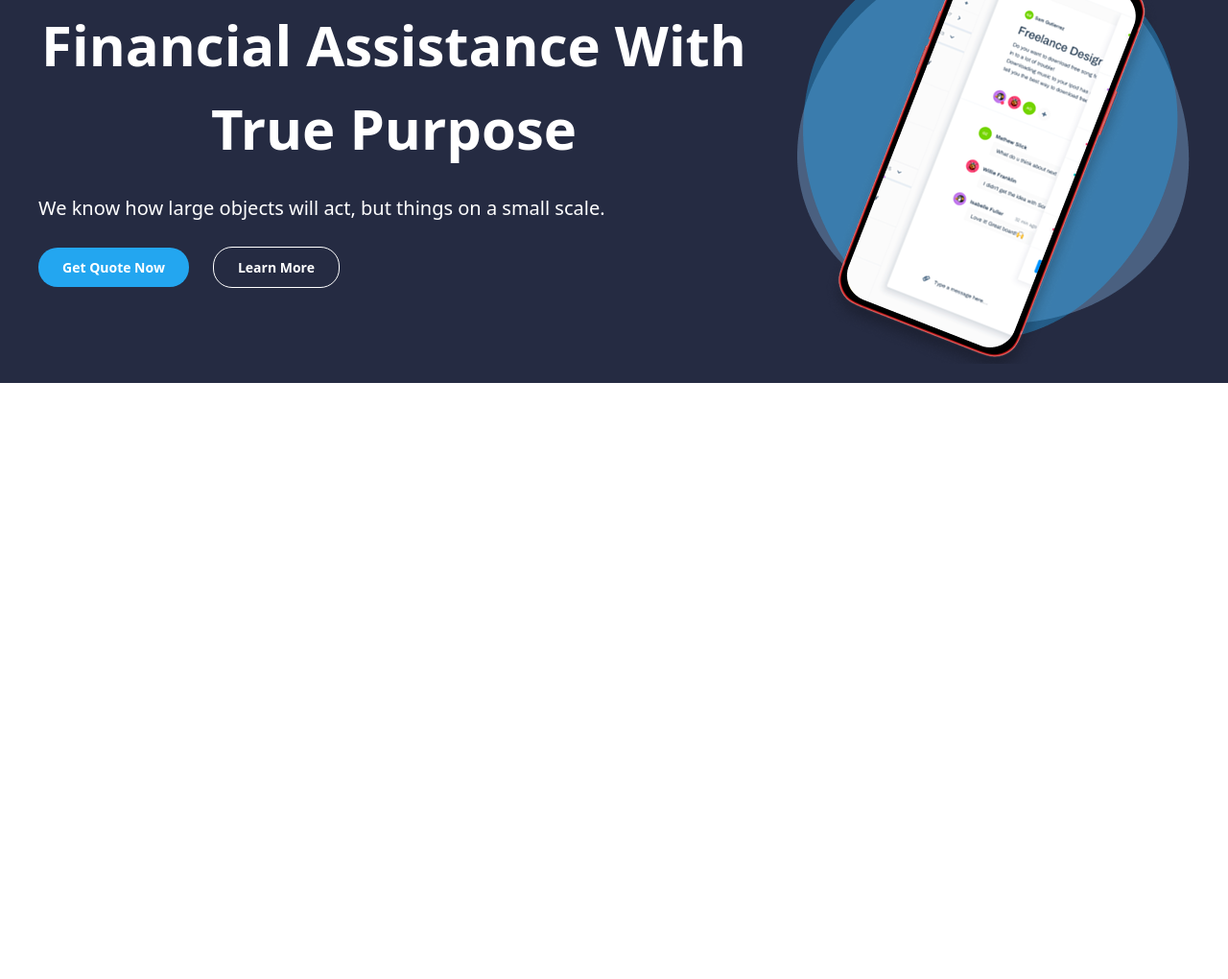
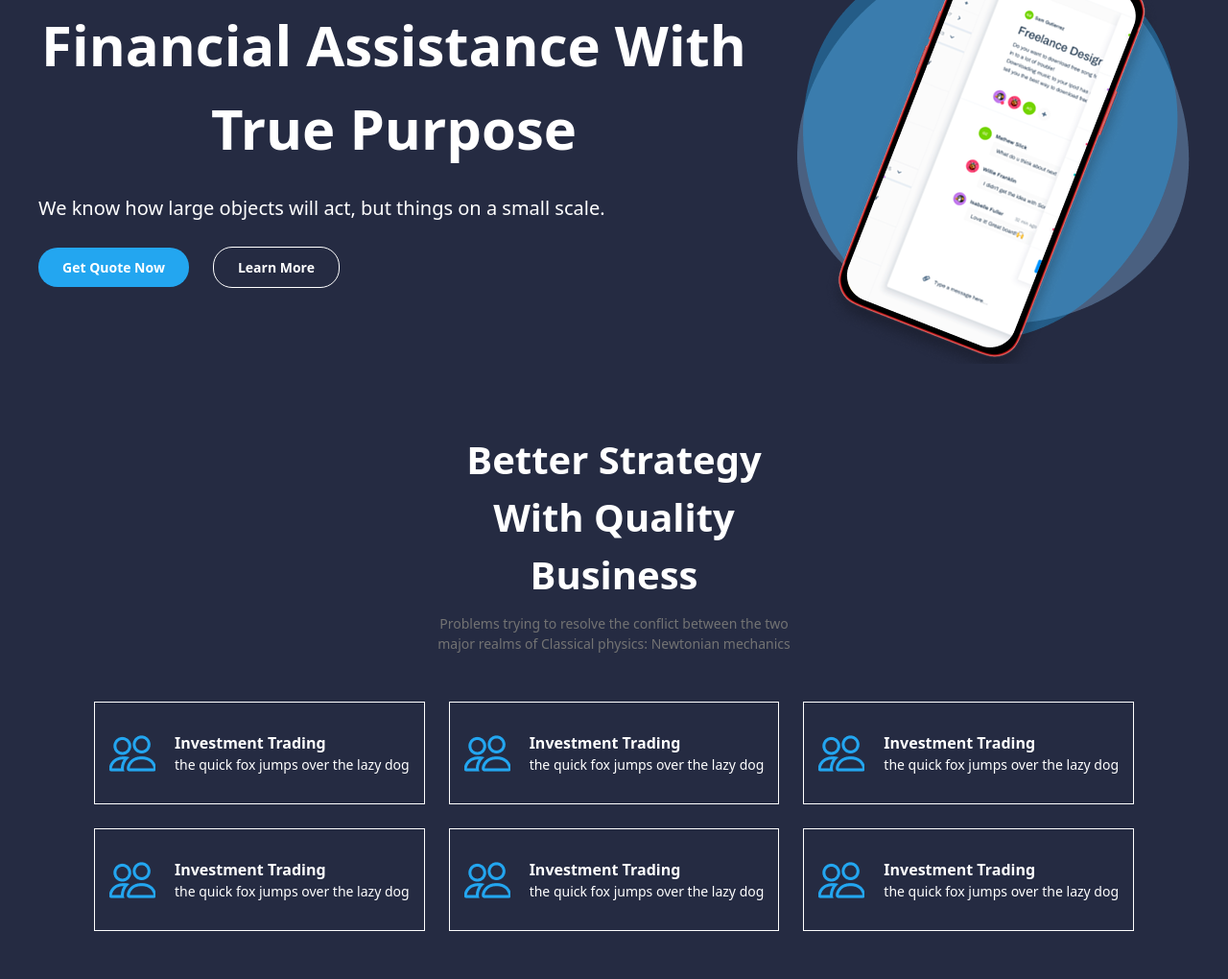
Before and after one commit to mahmadzoda09/TailwindLesson5hw, a website: page index.html in a window 1280 px wide. Shown: the part 261-1281 px from the top of the page at 96% size. Before the commit the page ends 800 px from the top, so only its background shows below. Drawn offline with Linux system fonts and the light colour scheme.

Commit message:
Section3

```diff
--- a/index.html
+++ b/index.html
@@ -46,18 +46,85 @@
     </div>
     <main>
       <div class="bg-[#252B42] p-[20px] text-white">
-        <section class="flex flex-col lg:flex-row max-w-300 m-auto justify-between items-center text-center gap-[50px] ">
+        <section
+          class="flex flex-col lg:flex-row max-w-300 m-auto justify-between items-center text-center gap-[50px]"
+        >
           <aside class="flex flex-col gap-[25px] items-center lg:items-start">
-            <h1 class="text-[40px] lg:text-[58px] font-extrabold">Financial Assistance With True Purpose</h1>
+            <h1 class="text-[40px] lg:text-[58px] font-extrabold">
+              Financial Assistance With True Purpose
+            </h1>
             <p class="text-[20px] font-medium">
               We know how large objects will act, but things on a small scale.
             </p>
             <nav class="flex flex-col lg:flex-row items-center gap-[25px]">
-                <button class="text-[14px] font-bold bg-[#23A6F0]   p-[10px_25px] rounded-[20px]">Get Quote Now</button>
-                <button class="text-[14px] font-bold bg-transparent p-[10px_25px] rounded-[20px] border">Learn More</button>
+              <button
+                class="text-[14px] font-bold bg-[#23A6F0] p-[10px_25px] rounded-[20px]"
+              >
+                Get Quote Now
+              </button>
+              <button
+                class="text-[14px] font-bold bg-transparent p-[10px_25px] rounded-[20px] border"
+              >
+                Learn More
+              </button>
             </nav>
           </aside>
-          <img src="./src/back.png" class="lg:w-[45%]" alt="">
+          <img src="./src/back.png" class="lg:w-[45%]" alt="" />
+        </section>
+      </div>
+      <div class="bg-[#252B42] p-[50px_20px] ">
+        <section class="max-w-300 m-auto flex items-center flex-col gap-[50px]">
+          <nav class="flex flex-col gap-[10px] items-center text-center px-[20px] lg:px-[400px]">
+            <h1 class="text-[40px] font-bold text-white">Better Strategy With Quality Business</h1>
+            <p class="text-[14px] font-medium text-[#737373]">
+              Problems trying to resolve the conflict between the two major
+              realms of Classical physics: Newtonian mechanics
+            </p>
+          </nav>
+          <div class="flex items-center justify-center gap-[25px] lg:flex-wrap flex-col lg:flex-row">
+            <nav class="flex  items-center gap-[20px] border-white border p-[30px_15px]">
+              <img src="src/icn resize .icn-xl.png" alt="" />
+              <article>
+                <h2 class="text-[16px] text-white font-bold">Investment Trading</h2>
+                <p class="text-[14px] font-medium text-white">the quick fox jumps over the lazy dog</p>
+              </article>
+            </nav>
+            <nav class="flex  items-center gap-[20px] border-white border p-[30px_15px]">
+              <img src="src/icn resize .icn-xl.png" alt="" />
+              <article>
+                <h2 class="text-[16px] text-white font-bold">Investment Trading</h2>
+                <p class="text-[14px] font-medium text-white">the quick fox jumps over the lazy dog</p>
+              </article>
+            </nav>
+            <nav class="flex  items-center gap-[20px] border-white border p-[30px_15px]">
+              <img src="src/icn resize .icn-xl.png" alt="" />
+              <article>
+                <h2 class="text-[16px] text-white font-bold">Investment Trading</h2>
+                <p class="text-[14px] font-medium text-white">the quick fox jumps over the lazy dog</p>
+              </article>
+            </nav>
+            <nav class="flex  items-center gap-[20px] border-white border p-[30px_15px]">
+              <img src="src/icn resize .icn-xl.png" alt="" />
+              <article>
+                <h2 class="text-[16px] text-white font-bold">Investment Trading</h2>
+                <p class="text-[14px] font-medium text-white">the quick fox jumps over the lazy dog</p>
+              </article>
+            </nav>
+            <nav class="flex  items-center gap-[20px] border-white border p-[30px_15px]">
+              <img src="src/icn resize .icn-xl.png" alt="" />
+              <article>
+                <h2 class="text-[16px] text-white font-bold">Investment Trading</h2>
+                <p class="text-[14px] font-medium text-white">the quick fox jumps over the lazy dog</p>
+              </article>
+            </nav>
+            <nav class="flex  items-center gap-[20px] border-white border p-[30px_15px]">
+              <img src="src/icn resize .icn-xl.png" alt="" />
+              <article>
+                <h2 class="text-[16px] text-white font-bold">Investment Trading</h2>
+                <p class="text-[14px] font-medium text-white">the quick fox jumps over the lazy dog</p>
+              </article>
+            </nav>
+          </div>
         </section>
       </div>
     </main>
```
Also changed, not shown: src/icn resize .icn-xl.png (added), src/output.css.
